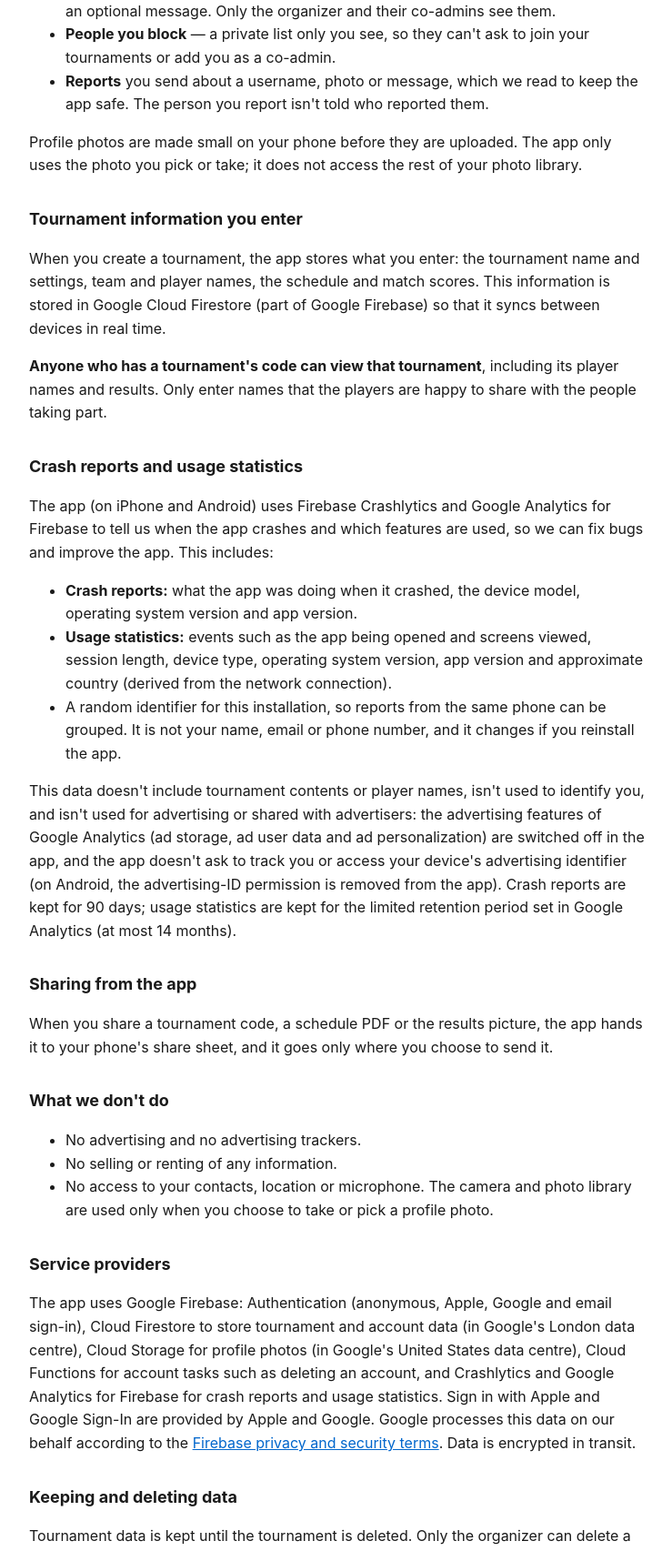
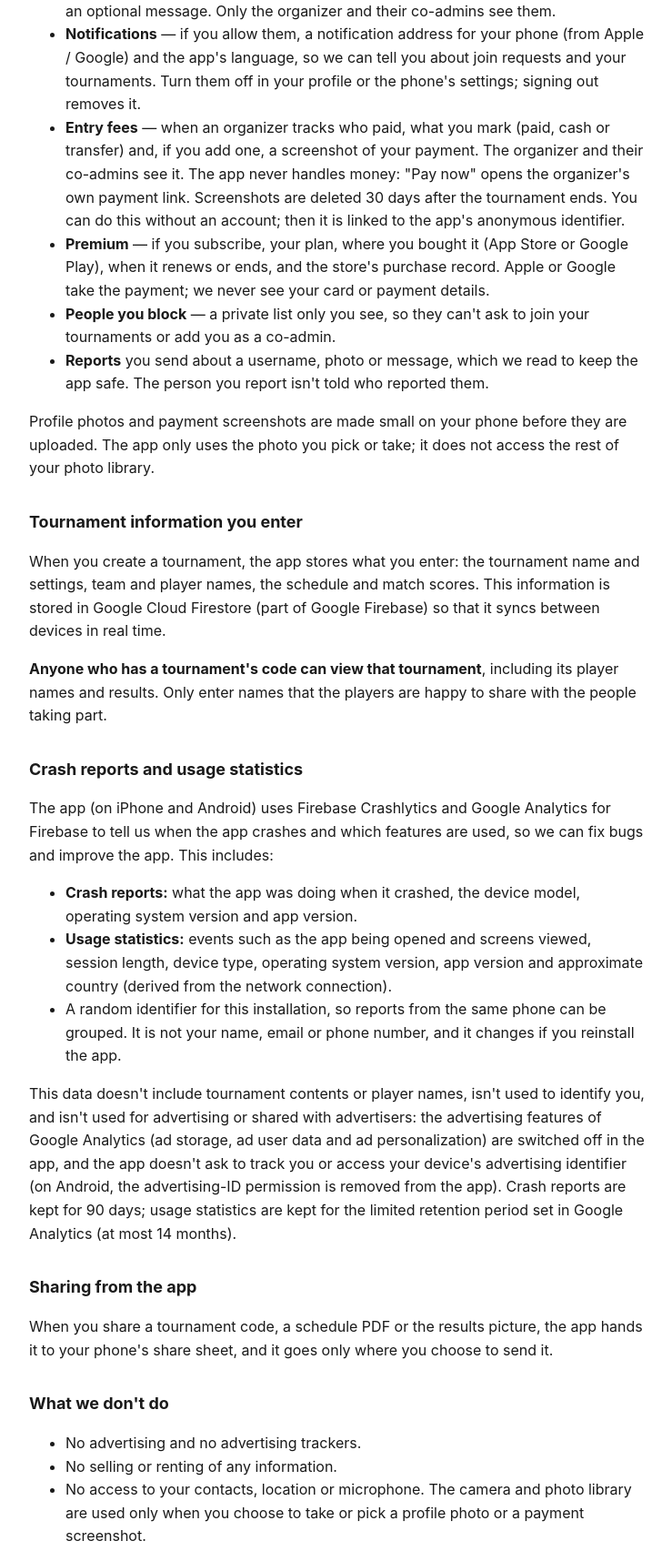
Before and after one commit to mostafa-m-sayed/Torneo-Padel-Docs, a plain HTML site: page docs/privacy.html in a window 1280 px wide. Shown: the part 860-2565 px from the top of the page at 91% size, without its empty margins (268-1007 px from the left). Drawn offline with Linux system fonts and the light colour scheme.

Commit message:
Privacy: notifications, entry fees (payment screenshots), Premium (RevenueCat)
Co-Authored-By: Claude Opus 5.5 <noreply@anthropic.com>
Claude-Session: https://claude.ai/code/session_01WpkG837k1hLS8sktRa7LBN

```diff
--- a/docs/privacy.html
+++ b/docs/privacy.html
@@ -15,7 +15,7 @@
 </head>
 <body>
   <h1>Torneo Padel — Privacy Policy</h1>
-  <p class="subtitle">Last updated: October 17, 2026</p>
+  <p class="subtitle">Last updated: October 26, 2026</p>
 
   <p>Torneo Padel ("the app") is available for iPhone and Android. This policy
   explains what information the app handles and why. The short version: the
@@ -47,15 +47,30 @@
     <li><strong>Join requests</strong> you send to a tournament: your username,
     name, photo, partner and an optional message. Only the organizer and their
     co-admins see them.</li>
+    <li><strong>Notifications</strong> — if you allow them, a notification
+    address for your phone (from Apple / Google) and the app's language, so
+    we can tell you about join requests and your tournaments. Turn them off
+    in your profile or the phone's settings; signing out removes it.</li>
+    <li><strong>Entry fees</strong> — when an organizer tracks who paid,
+    what you mark (paid, cash or transfer) and, if you add one, a screenshot
+    of your payment. The organizer and their co-admins see it. The app never
+    handles money: "Pay now" opens the organizer's own payment link.
+    Screenshots are deleted 30 days after the tournament ends. You can do
+    this without an account; then it is linked to the app's anonymous
+    identifier.</li>
+    <li><strong>Premium</strong> — if you subscribe, your plan, where you
+    bought it (App Store or Google Play), when it renews or ends, and the
+    store's purchase record. Apple or Google take the payment; we never see
+    your card or payment details.</li>
     <li><strong>People you block</strong> — a private list only you see, so
     they can't ask to join your tournaments or add you as a co-admin.</li>
     <li><strong>Reports</strong> you send about a username, photo or message,
     which we read to keep the app safe. The person you report isn't told who
     reported them.</li>
   </ul>
-  <p>Profile photos are made small on your phone before they are uploaded.
-  The app only uses the photo you pick or take; it does not access the rest
-  of your photo library.</p>
+  <p>Profile photos and payment screenshots are made small on your phone
+  before they are uploaded. The app only uses the photo you pick or take; it
+  does not access the rest of your photo library.</p>
 
   <h2>Tournament information you enter</h2>
   <p>When you create a tournament, the app stores what you enter: the
@@ -102,26 +117,31 @@
     <li>No selling or renting of any information.</li>
     <li>No access to your contacts, location or microphone. The camera and
     photo library are used only when you choose to take or pick a profile
-    photo.</li>
+    photo or a payment screenshot.</li>
   </ul>
 
   <h2>Service providers</h2>
   <p>The app uses Google Firebase: Authentication (anonymous, Apple, Google
   and email sign-in), Cloud Firestore to store tournament and account data
-  (in Google's London data centre), Cloud Storage for profile photos (in
-  Google's United States data centre), Cloud Functions for account tasks such
-  as deleting an account, and Crashlytics and Google Analytics for Firebase
+  (in Google's London data centre), Cloud Storage for profile photos and
+  payment screenshots (in Google's United States data centre), Cloud
+  Functions for account tasks such as deleting an account, and Crashlytics and Google Analytics for Firebase
   for crash reports and usage statistics. Sign in with Apple and Google
   Sign-In are provided by Apple and Google. Google processes this data on our
   behalf according to the
   <a href="https://firebase.google.com/support/privacy">Firebase privacy and security terms</a>.
   Data is encrypted in transit.</p>
+  <p>Premium subscriptions are checked with Apple and Google through
+  <a href="https://www.revenuecat.com/privacy/">RevenueCat</a>, which receives
+  your account's identifier (not your email or name), your purchases and
+  their dates, and your store's country and currency.</p>
 
   <h2>Keeping and deleting data</h2>
   <p>Tournament data is kept until the tournament is deleted. Only the
   organizer can delete a tournament; guests, even when allowed to enter
   scores, cannot. Deleting it also
-  deletes its teams and matches.
+  deletes its teams and matches. Payment screenshots are deleted 30 days
+  after the tournament ends, or when it is deleted.
   You can also ask us to delete a tournament, or any data related to you, by
   emailing <a href="mailto:mostafa-m-sayed@hotmail.com">mostafa-m-sayed@hotmail.com</a>.
   Uninstalling the app removes the anonymous identifier from your device.</p>
```
